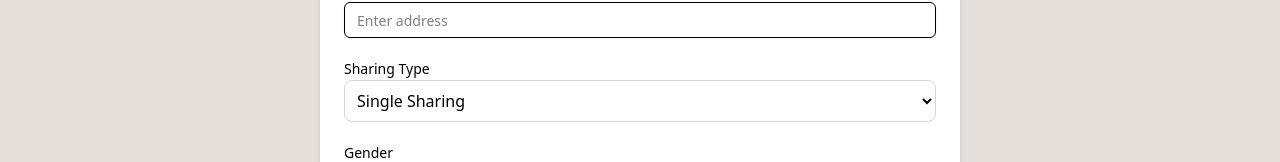
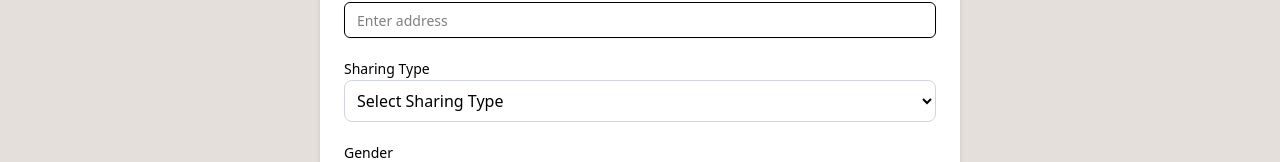
Before and after one commit to SaiBharadwaja570/habinest-project, a React (Vite) app in the folder frontend/: page /owner-form in a window 1280 px wide. Shown: the part 450-612 px from the top of the page. Built offline with nearby package versions, Linux system fonts and the light colour scheme.

Commit message:
Improved OwnerPgForm

```diff
--- a/frontend/src/pages/OwnerPgForm.jsx
+++ b/frontend/src/pages/OwnerPgForm.jsx
@@ -206,6 +206,7 @@ export default function OwnerPgForm() {
               onChange={(e) => dispatch({ type: "sharing", payload: e.target.value })}
               className="w-full border border-gray-300 p-2 rounded-lg mt-1"
             >
+              <option value="">Select Sharing Type</option>
               <option value="Single">Single Sharing</option>
               <option value="Double">Double Sharing</option>
               <option value="Triple">Triple Sharing</option>
```
